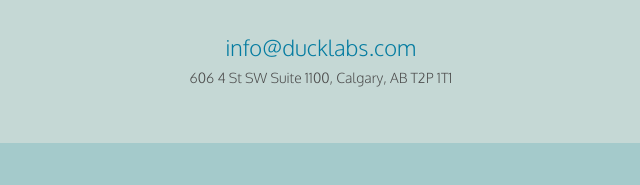
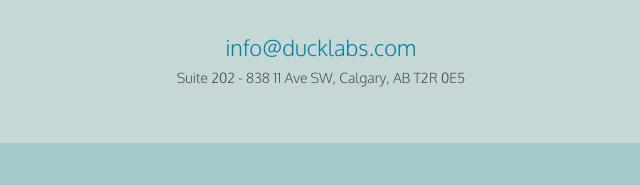
Before and after one commit to ducklabs/ducklabs.ca, a website: page index.html in a window 1280 px wide. Shown: the part 2448-2633 px from the top of the page, 399-1039 px from the left. Drawn offline with nearby package versions, Linux system fonts and the light colour scheme.

Commit message:
Update index.html

```diff
--- a/index.html
+++ b/index.html
@@ -103,7 +103,7 @@
             <h2>GET IN TOUCH</h2>
             <p>If you need a modern product team with the agility and processes in place to understand your industry fast - contact us!</p>
             <p class="email-container"><a href="mailto:info@ducklabs.ca">info@ducklabs.com</a></p>
-            <p class="address">606 4 St SW Suite 1100, Calgary, AB T2P 1T1</p>
+            <p class="address">Suite 202 - 838 11 Ave SW, Calgary, AB T2R 0E5</p>
         </div>
     </section>
 
```
